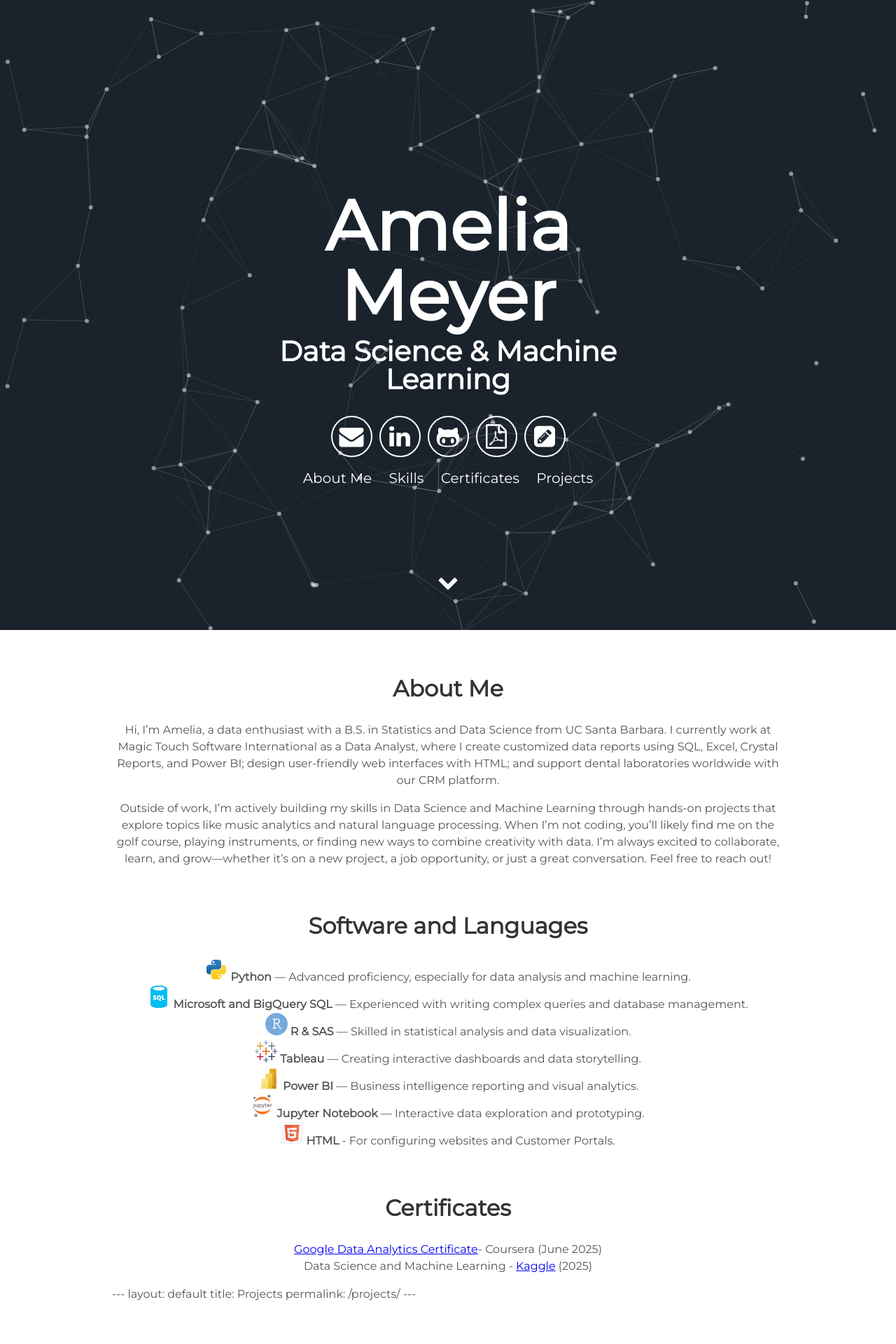
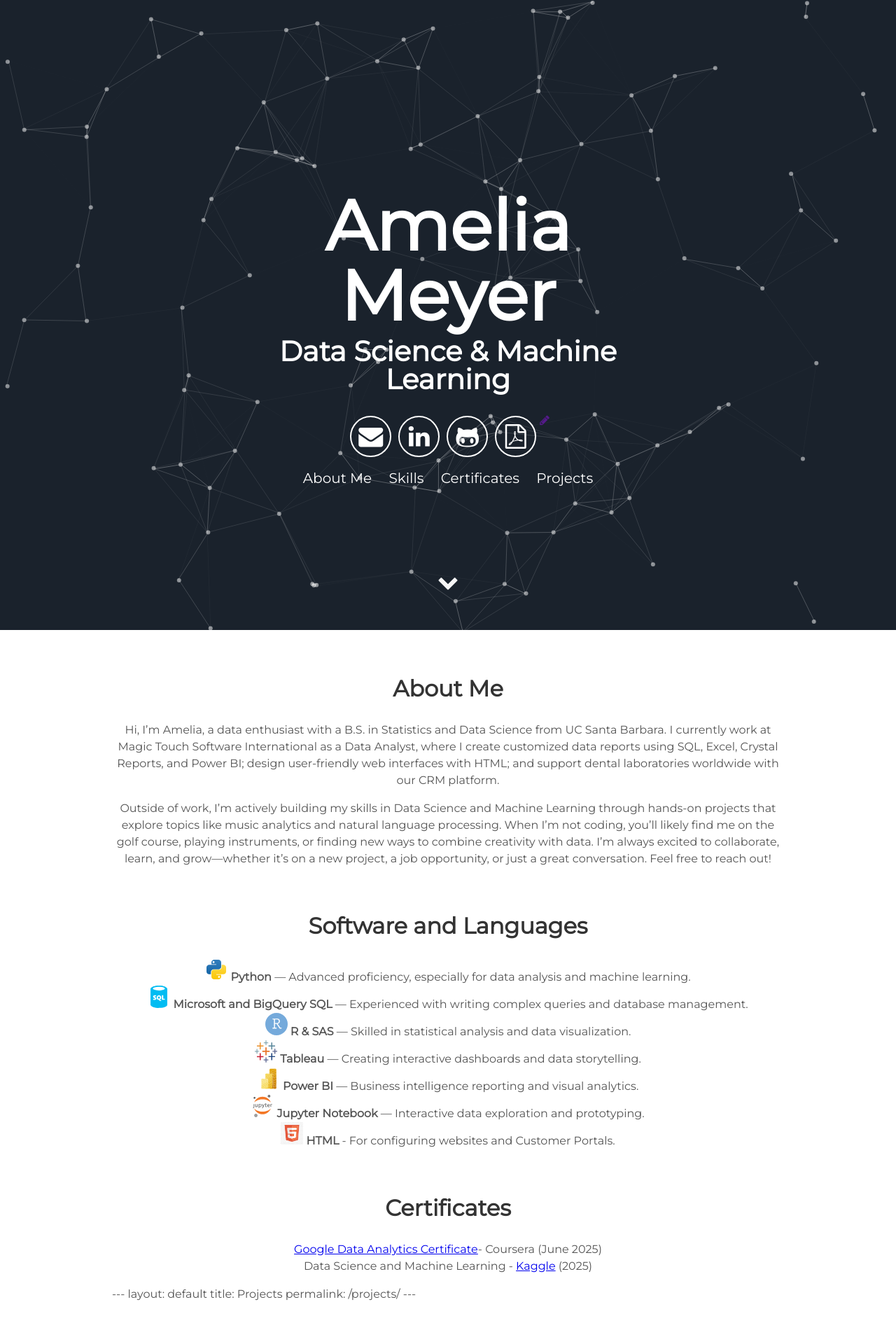
Before and after one commit to ameliameyer/home_test, a Jekyll site: the page built from index.html, in a window 1280 px wide. Shown: the top 1920 px of the page at 70% size. Built offline with Jekyll 4.4.1, drawn with Linux system fonts in a browser that asks for light colours.

Commit message:
Update header.html

```diff
--- a/_includes/header.html
+++ b/_includes/header.html
@@ -20,7 +20,7 @@
         <i class="icon fa fa-file-pdf-o" aria-hidden="true"></i>
       </a>
       <a aria-label="Medium" title="My Medium Articles" target="_blank" href="">
-        <i class="icon fa fa-pencil-square" aria-hidden="true"></i>
+        <i class="fa fa-pencil" aria-hidden="true"></i>
       </a>
 
 
```
